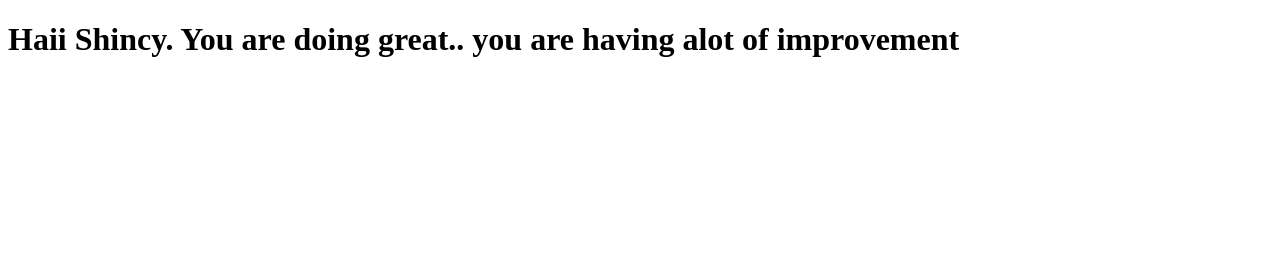
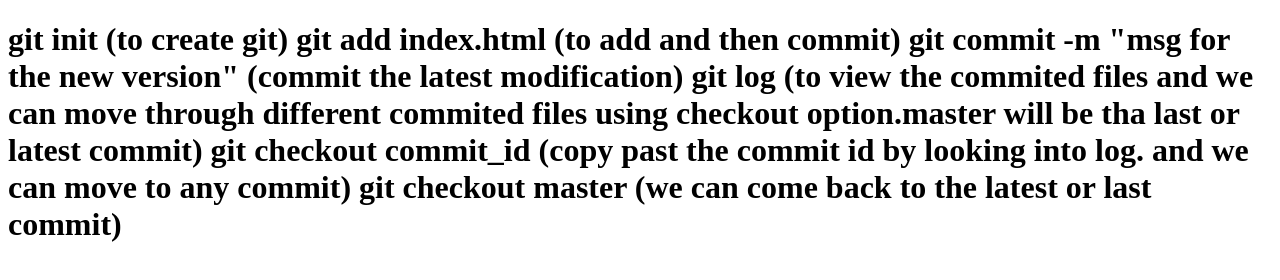
Before and after one commit to shincyshnz/datewithGIT, a plain HTML site: page index.html in a window 1280 px wide. Drawn offline with Linux system fonts and the light colour scheme.

Commit message:
git commands description added

```diff
--- a/index.html
+++ b/index.html
@@ -7,8 +7,13 @@
     <title>Sample Document</title>
 </head>
 <body>
-    <h1>Haii Shincy. You are doing great.. you are having alot of improvement
-
+    <h1>
+        git init (to create git)
+        git add index.html (to add and then commit)
+        git commit -m "msg for the new version" (commit the latest modification)
+        git log (to view the commited files and we can move through different commited files using checkout option.master will be tha last or latest commit)
+        git checkout commit_id (copy past the commit id by looking into log. and we can move to any commit)
+        git checkout master (we can come back to the latest or last commit)
     </h1>
 </body>
 </html>
```
